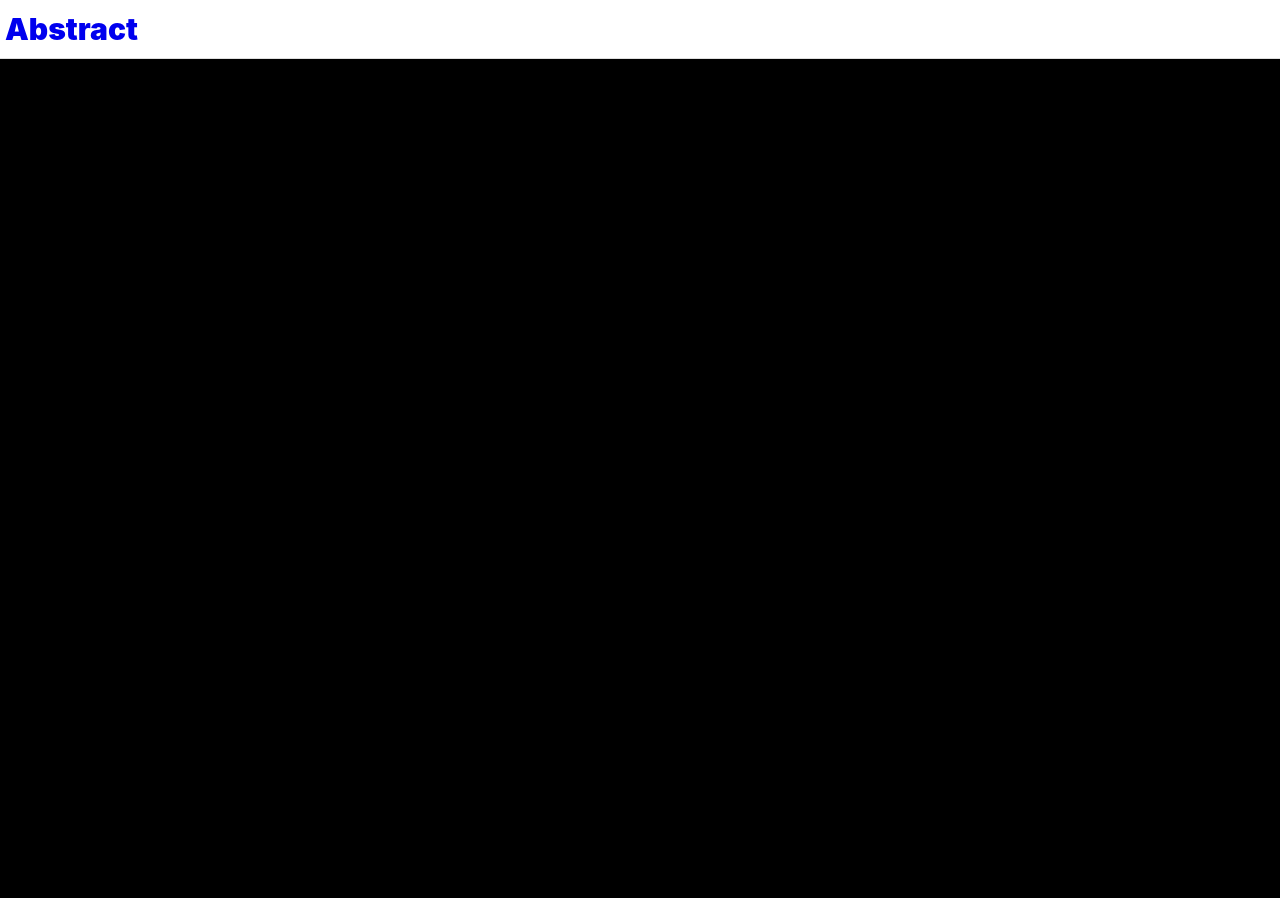
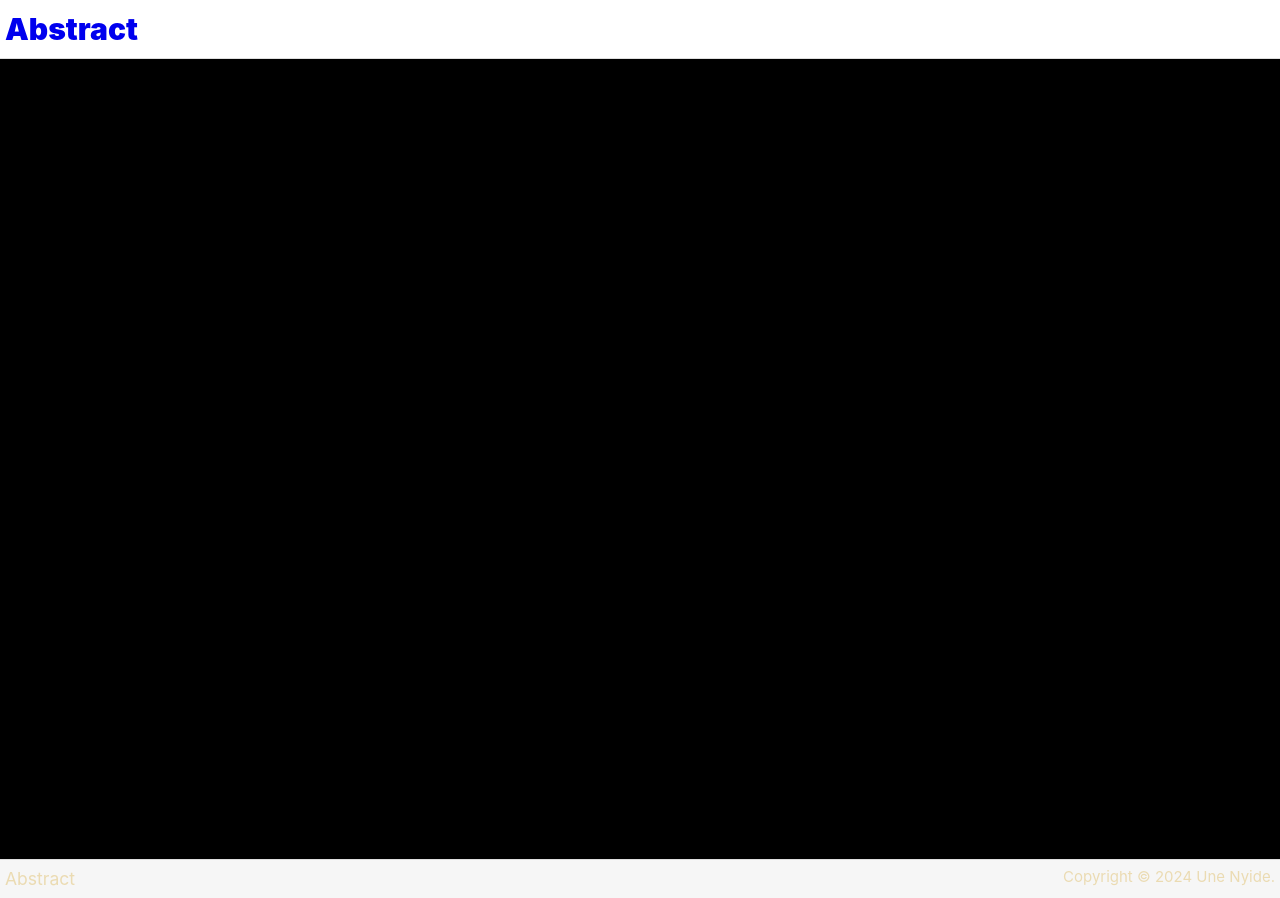
Before and after one commit to Unomars4/abstract, a Vue app: page / in a window 1280 px wide. Before the commit the page ends 859 px from the top, so only its background shows below. Built offline with nearby package versions, Linux system fonts and the light colour scheme.

Commit message:
import Footer into base App component

```diff
--- a/src/App.vue
+++ b/src/App.vue
@@ -1,12 +1,14 @@
 <script setup lang="ts">
 import { RouterView } from 'vue-router'
 import Header from "@/components/Header.vue"
+import Footer from "@/components/Footer.vue"
 </script>
 
 <template>
   <Header />
   <main>
     <RouterView />
+    <Footer />
   </main>
 </template>
 
```
